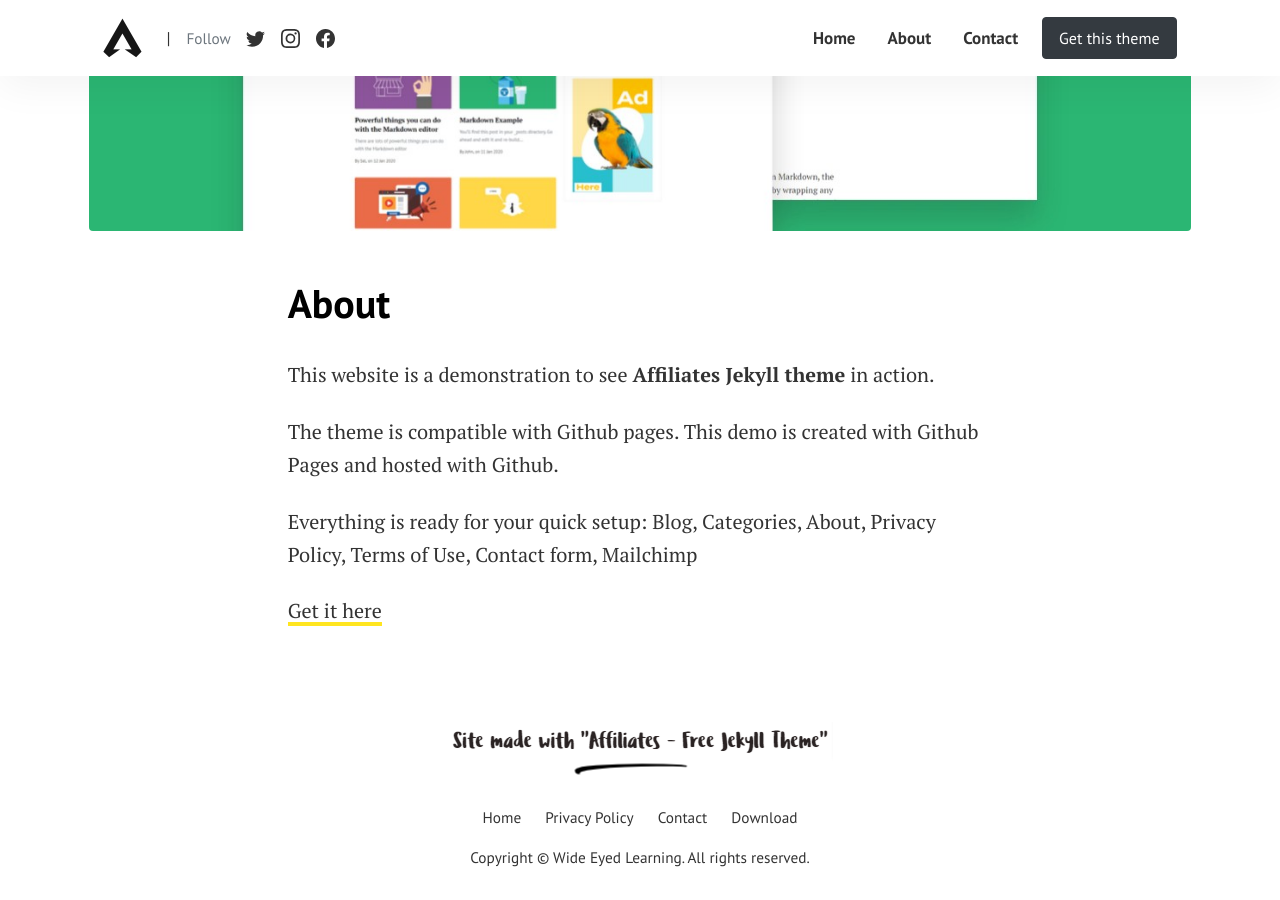
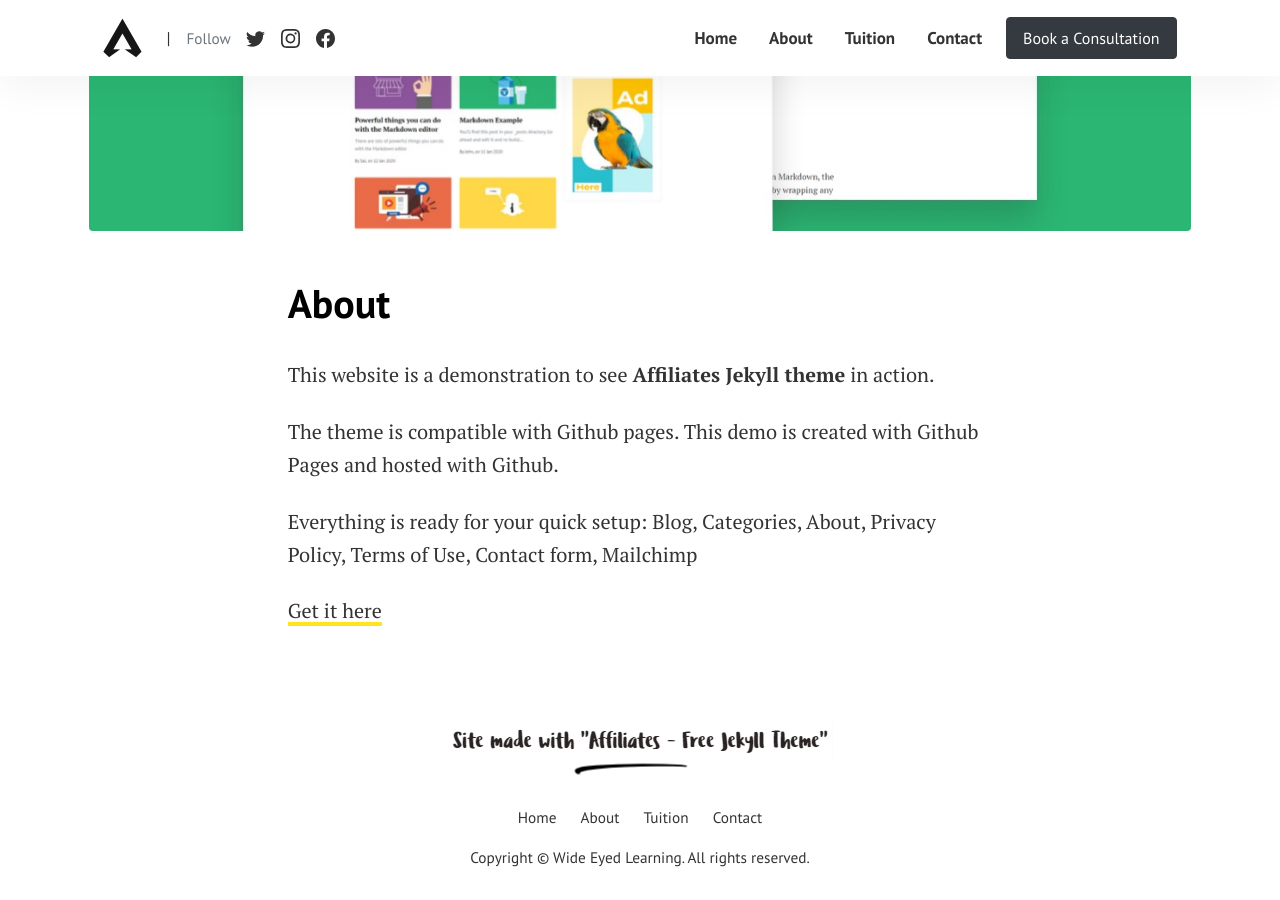
Before and after one commit to Byron1000000/wide-eyed-learning, a Jekyll site: the page built from pages/about.md, in a window 1280 px wide and 900 px high, scrolled down 504 px. Built offline with Jekyll 4.4.1, drawn with Linux system fonts in a browser that asks for light colours.

Commit message:
Update menus.yml

```diff
--- a/_data/menus.yml
+++ b/_data/menus.yml
@@ -7,13 +7,15 @@
 - title: About
   url: "about/"
 
+- title: Tuition
+  url: "tuition/"
+
 - title: Contact
   url: "contact/"
 
-- title: Get this theme
-  url: https://bootstrapstarter.com/template-affiliates-bootstrap-jekyll/
+- title: Book a Consultation
+  url: "contact/"
   class: "ml-2 btn btn-dark text-white px-3"
-  external: true
 
 # Footer Menu
 footermenu:
@@ -21,12 +23,11 @@
 - title: Home
   url: ""
 
-- title: Privacy Policy
-  url: "privacy-policy/"
+- title: About
+  url: "about/"
+
+- title: Tuition
+  url: "tuition/"
 
 - title: Contact
   url: "contact/"
-
-- title: Download
-  url: https://bootstrapstarter.com/template-affiliates-bootstrap-jekyll/
-  external: true
```
